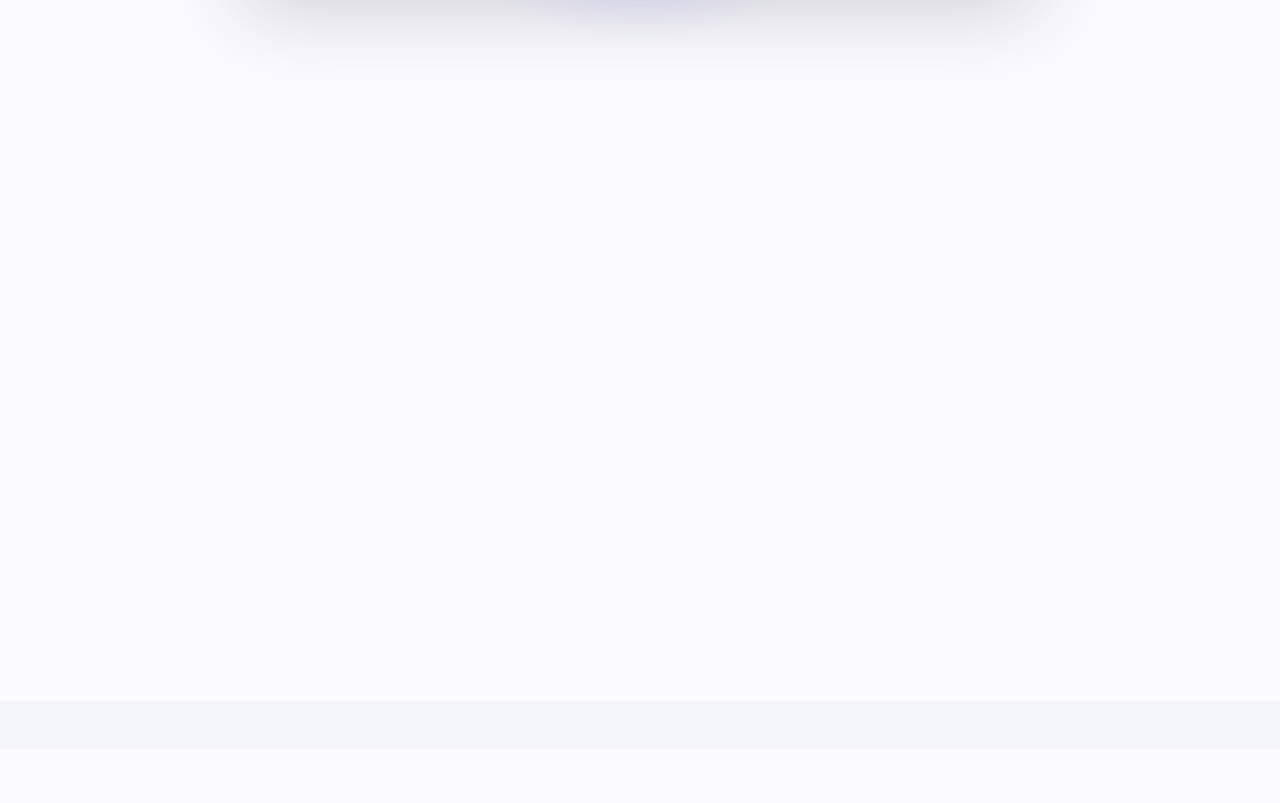
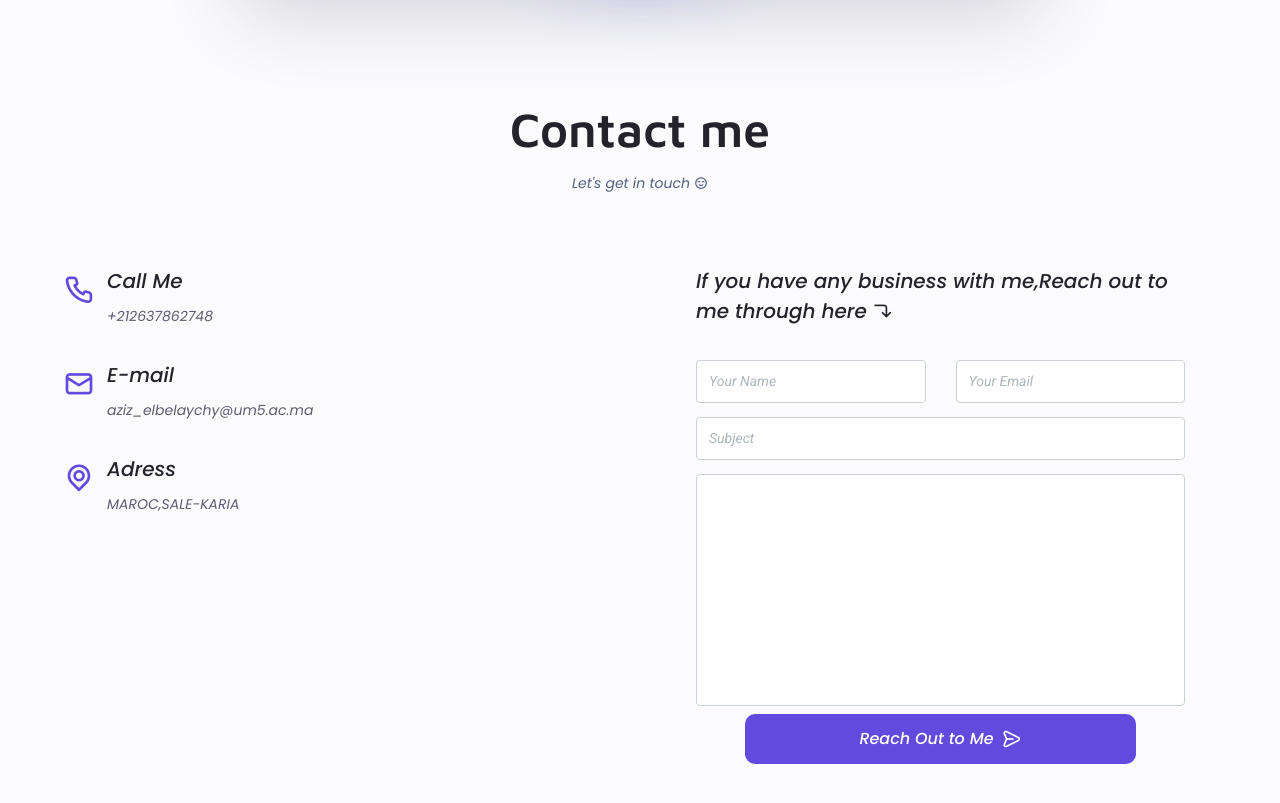
Before and after one commit to azizElb444/My-portfolio, a plain HTML site: page index.html in a window 1280 px wide. Shown: the part 4125-4928 px from the top of the page. Drawn offline with nearby package versions, Linux system fonts and the light colour scheme.

Commit message:
files list

```diff
--- a/css/style.css
+++ b/css/style.css
@@ -973,3 +973,112 @@ img {
 	  width: 30px;
 	}
   }
+
+  /*===================================Contact me=============================*/
+  .contact_mail {
+    margin-left: var(--mb-3);
+    margin-right:var(--mb-1-5);
+    width: 90%;
+  }
+  .contact__container {
+    row-gap: 2rem;
+    width: auto;
+  }
+  .contact__information {
+    display:flex;
+    margin-bottom: var(--mb-2);
+  }
+  .contact__icon {
+    font-size: 2rem;
+    color: var(--first-color);
+    margin-right: var(--mb-0-75);
+  }
+  .contact__title {
+    font-weight: var(--font-medium);
+    font-size:var(--h3-font-size);
+
+  }
+  .contact__subtitle {
+    font-size: var(--small-font-size);
+    color:var(--text-color);
+  }
+.contact-form {
+  position: relative;
+  z-index: 1;
+
+}
+form {
+  max-width: 600px;
+  text-align: center;
+  margin:20px auto;
+}
+form input,form textarea {
+  border:5px;
+  outline: 0;
+  padding:1rem;
+  -moz-border-radius :8px;
+  -webkit-border-radius :8px;
+  border-radius: 8px;
+  display: block;
+  width: 100%;
+  margin-top:1em;
+  font-family: var(--roboto-font);
+  -moz-box-shadow:0 1px 1px rgba(0,0,0,1);
+  -webkit-box-shadow:0 1px 1px rgba(0,0,0,1);
+  box-shadow: 0 1px 1px rgba(0,0,0,1);
+  resize:none;
+}
+form input:focus,form textarea:focus {
+  -moz-box-shadow:0 0px 2px #e74c3c !important;
+  -webkit-box-shadow:0 1px 1px #e74c3c !important;
+  box-shadow: 0 1px 1px #e74c3c !important;
+}
+form #input-submit {
+  color: white;
+  background: #e74c3c;
+  cursor: pointer;
+}
+form #input-submit:hover {
+  -moz-box-shadow:0 1px 1px 1px rgba(170,170,170,0.6);
+  -webkit-box-shadow:0 1px 1px 1px rgba(170,170,170,0.6);
+  box-shadow: 0 1px 1px 1px rgba(170,170,170,0.6);
+}
+form textarea {
+  height:130px;
+}
+.cf::before,.cf::after {
+  content: '';
+  display: table;
+}
+.cf::after {
+  clear:both;
+}
+.send-message {
+  width:80%;
+  padding:10px 20px;
+  border-radius:10px;
+  cursor:pointer;
+  display:inline-flex;
+  justify-content: center;
+  margin-top: var(--mb-0-50);
+  transition: all 0.5s;
+}
+
+.send-message:hover {
+  box-shadow:
+    0 2.8px 2.2px rgba(0, 0, 0, 0.034),
+    0 6.7px 5.3px rgba(0, 0, 0, 0.048),
+    0 12.5px 10px rgba(0, 0, 0, 0.06),
+    0 22.3px 17.9px rgba(0, 0, 0, 0.072),
+    0 41.8px 33.4px rgba(0, 0, 0, 0.086),
+    0 100px 80px rgba(0, 0, 0, 0.12)
+    ;
+}
+.send-message:hover i{
+  padding-left: 15px;
+  transition: all 0.5s;
+
+}
+.form_button {
+  border:none;
+}
--- a/index.html
+++ b/index.html
@@ -528,6 +528,60 @@
 
         <!-- ----------------------------CONTACT ME--------------------------- -->
         <section class="contact section" id="contact">
+            <h2 class="section__title">Contact me</h2>
+            <span class="section__subtitle">Let's get in touch <i class="uil uil-smile-beam"></i> </span>
+            <div class="row mt-lg-6 justify-content-center contact_mail">
+                <!--contact infos-->
+                <div class="col-lg-6 mx-lg-0 mx-2 contact__container container">
+                    <div class="contact__information">
+                        <i class="uil uil-phone contact__icon"></i>
+                        <div>
+                            <h3 class="contact__title">Call Me</h3>
+                            <span class="contact__subtitle">+212637862748</span>
+                        </div>
+                    </div>
+                    <div class="contact__information">
+                        <i class="uil uil-envelope-alt contact__icon"></i>
+                        <div>
+                            <h3 class="contact__title">E-mail</h3>
+                            <span class="contact__subtitle">aziz_elbelaychy@um5.ac.ma</span>
+                        </div>
+                    </div>
+                    <div class="contact__information">
+                        <i class="uil uil-location-point contact__icon"></i>
+                        <div>
+                            <h3 class="contact__title">Adress</h3>
+                            <span class="contact__subtitle">MAROC,SALE-KARIA</span>
+                        </div>
+                    </div>
+                </div>
+                <!--Form-->
+                <div class="col-lg-6 pl-lg-6 mt-lg-0 mt-6 contact-form" id="message-me">
+                    <h2 class="contact__title">If you have any business with me,Reach out to me through here <i class="uil uil-corner-right-down"></i></h2>
+                    <form action="#" method="post" class="cf">
+                        <div class="row">
+                            <div class="col-lg-6">
+                                <input type="text" name="message-name" class="form-control mb-30 cf" placeholder="Your Name">
+                            </div>
+                            <div class="col-lg-6">
+                                <input type="text" name="message-email" class="form-control mb-30 cf" placeholder="Your Email">
+                            </div>
+                            <div class="col-12">
+                                <input type="text" name="message-subject" class="form-control mb-30 cf" placeholder="Subject">
+                            </div>
+                            <div class="col-12">
+                                <textarea name="message" class="form-control mb-30 cf" cols="30" rows="10"></textarea>
+                            </div>
+                            <div class="col-12">
+                                <button type="submit" class="button button--flex send-message form_button">
+                                    Reach Out to Me<i class="uil uil-message button__icon"></i>
+                                </button>
+                            </div>
+                        </div>
+                    </form>
+                </div>
+            </div>
+
 
         </section>
 
```
